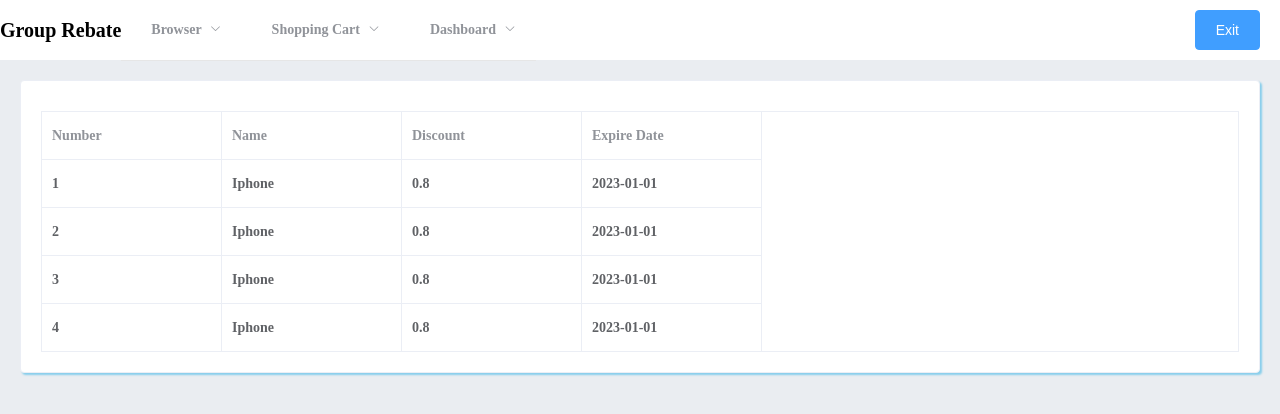
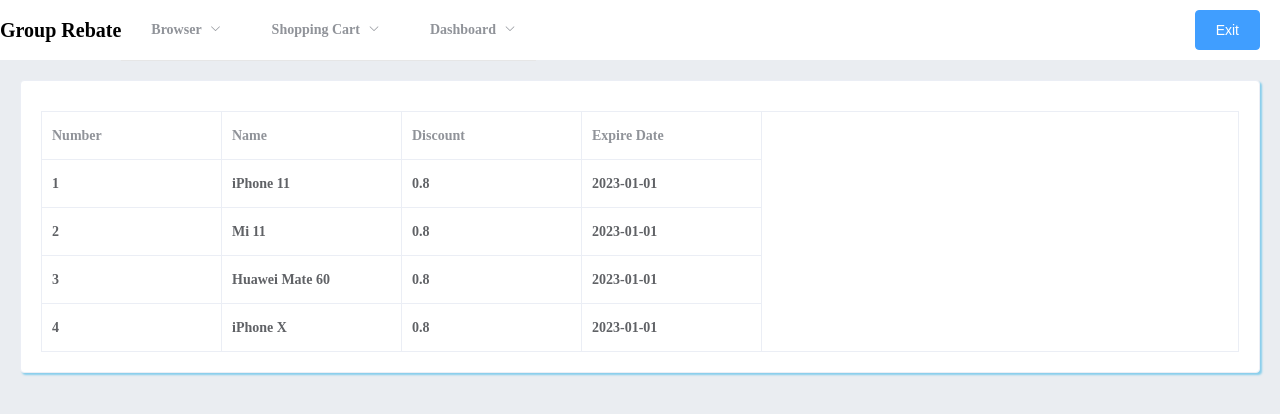
Before and after one commit to yiwei1029/vue-group, a Vue app: page /#/coupon in a window 1280 px wide. Shown: the top 414 px of the page. Built offline with nearby package versions, Linux system fonts and the light colour scheme.

Commit message:
优化界面

```diff
--- a/src/components/browser/CouponView.vue
+++ b/src/components/browser/CouponView.vue
@@ -17,10 +17,10 @@
         return {
             // title: '優惠券',
             CouponList: [
-                { name: 'Iphone', discount: 0.8, expire: '2023-01-01' },
-                { name: 'Iphone', discount: 0.8, expire: '2023-01-01' },
-                { name: 'Iphone', discount: 0.8, expire: '2023-01-01' },
-                { name: 'Iphone', discount: 0.8, expire: '2023-01-01' }
+                { name: 'iPhone 11', discount: 0.8, expire: '2023-01-01' },
+                { name: 'Mi 11', discount: 0.8, expire: '2023-01-01' },
+                { name: 'Huawei Mate 60', discount: 0.8, expire: '2023-01-01' },
+                { name: 'iPhone X', discount: 0.8, expire: '2023-01-01' }
             ]
         }
     }
--- a/src/components/dashboard/DashBoardView.vue
+++ b/src/components/dashboard/DashBoardView.vue
@@ -4,10 +4,11 @@
             <!-- 頂部統計區域 -->
             <el-card>
                 <el-row :gutter="20">
-                    <el-col :span="6" v-for="item in Stats">
+                    <el-col :span="6" v-for="item in     Stats    ">
                         <div>
-                            <el-statistic :title="item.title" group-separator=",">
-                                <template slot="formatter">
+                            <el-statistic :title="item.title" group-separator="," :style="randomRgb()"
+                                style="height: 60px; line-height: 60px;">
+                                <template slot=" formatter">
                                     {{ item.value }}
                                 </template>
                             </el-statistic>
@@ -210,6 +211,15 @@
         }
         Chart3.setOption(option3);
 
+    },
+    methods: {
+        randomRgb() {
+            let R = Math.floor(Math.random() * 130 + 110);
+            let G = Math.floor(Math.random() * 130 + 110);
+            let B = Math.floor(Math.random() * 130 + 110);
+            console.log(R, G, B)
+            return { background: 'rgb(' + R + ',' + G + ',' + B + ', .5)', borderRadius: '5px' }
+        }
     }
 }
 </script>
```
